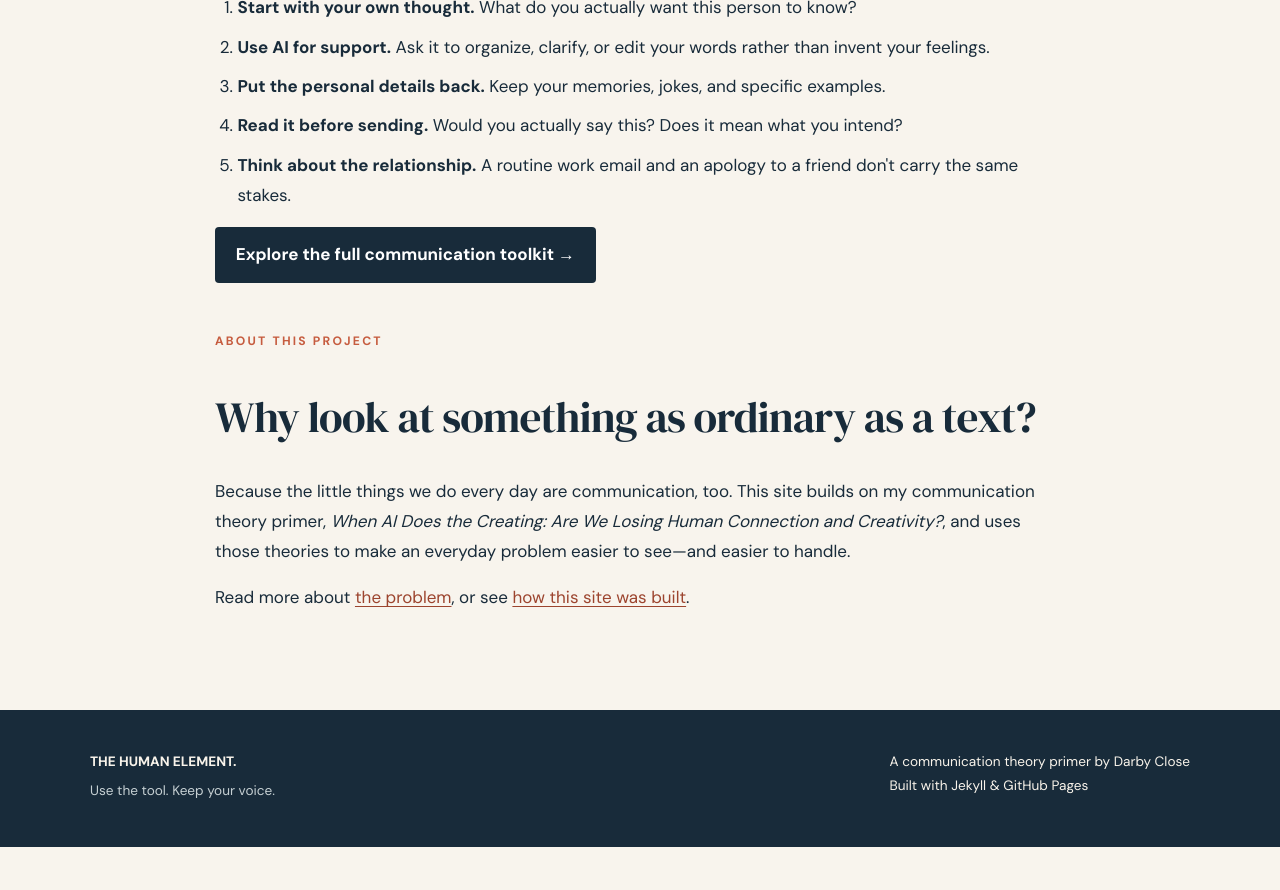
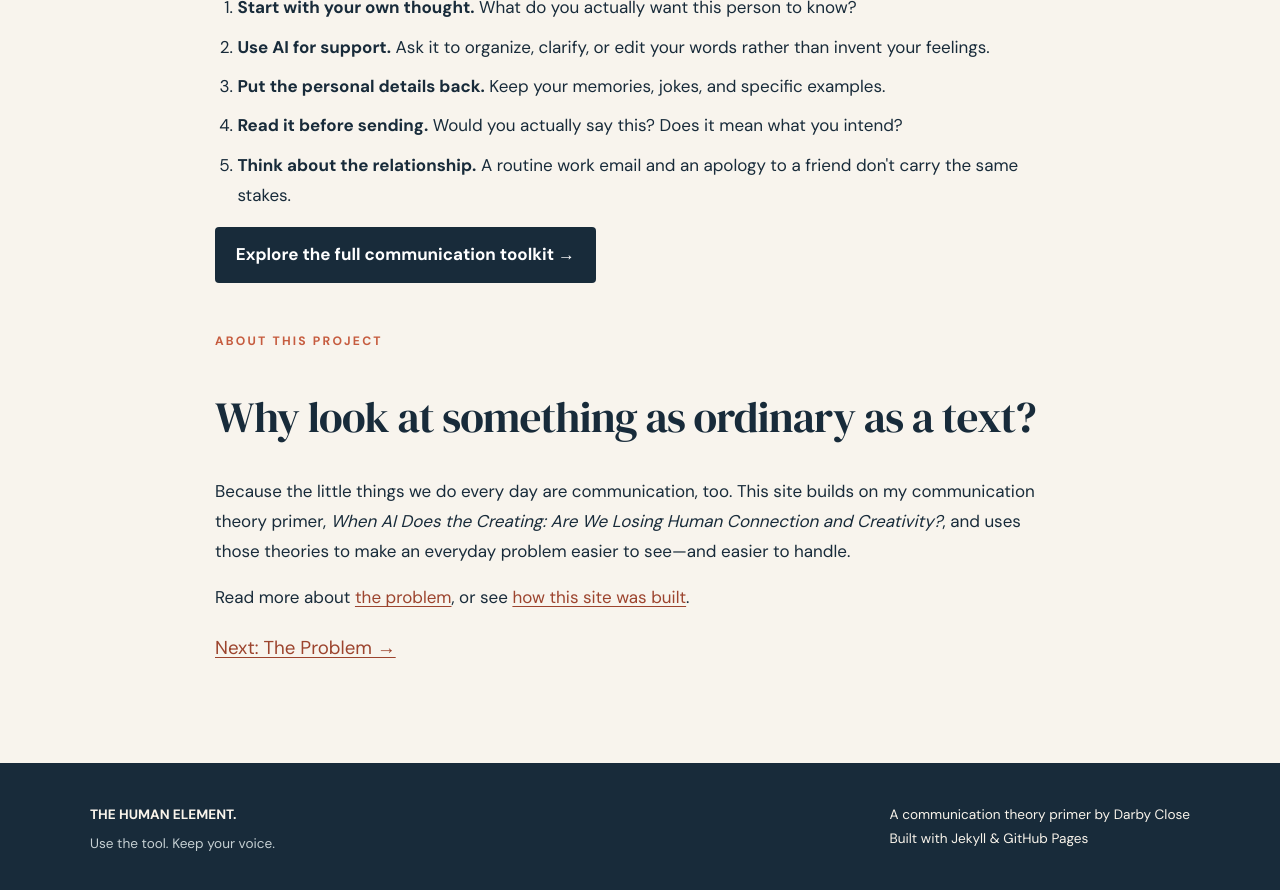
Before and after one commit to Darbyclose/comm-primer, a Jekyll site: the page built from index.md, in a window 1280 px wide and 900 px high, scrolled down 2966 px. Shown: the top 890 px of the window. Built offline with Jekyll 4.4.1, drawn with Linux system fonts in a browser that asks for light colours; before the commit the page ends 3813 px from its top, so only the background shows below that.

Commit message:
Fix formatting issues in index.md

```diff
--- a/index.md
+++ b/index.md
@@ -122,3 +122,4 @@ permalink: /
   });
 })();
 </script>
+<p><a href="{{ '/ai-assisted-message/' | relative_url }}">Next: The Problem →</a></p>
```
